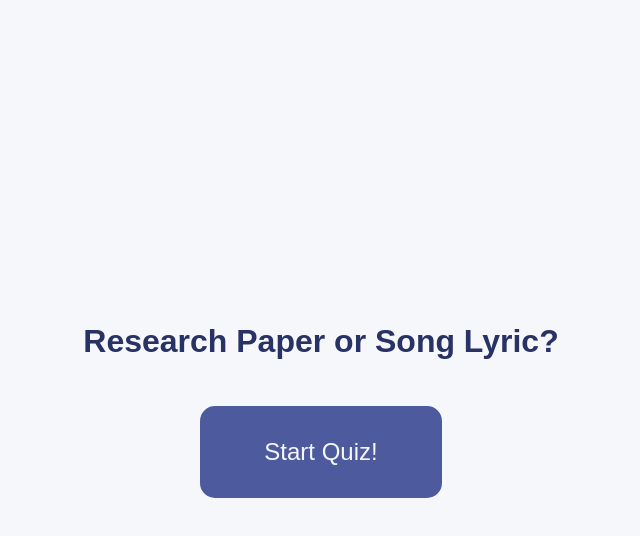
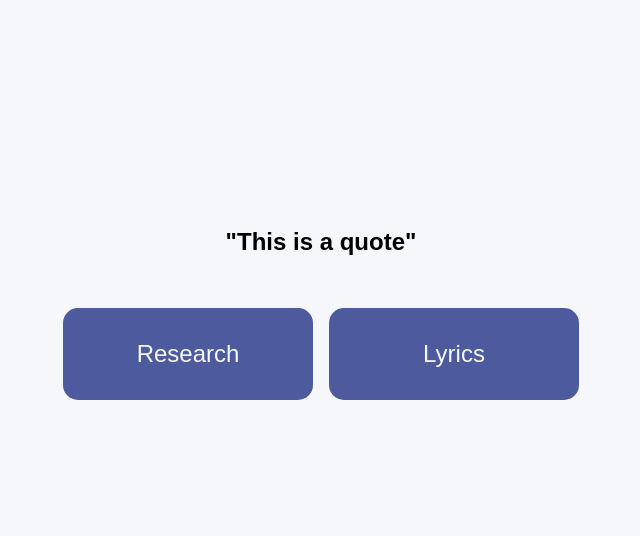
Before and after one commit to Sullivown/research-or-song-lyric, a React (Create React App) app: page / in a window 1280 px wide. Both pictures are taken after a click on the button "Start Quiz!". Shown: the top 536 px of the page, without its empty margins (319-959 px from the left). Built offline with nearby package versions, Linux system fonts and the light colour scheme.

Commit message:
add question styling and answer button logic

```diff
--- a/src/App.js
+++ b/src/App.js
@@ -1,13 +1,43 @@
 import React, { useState } from 'react';
 import StartPage from './pages/StartPage';
+import QuizPage from './pages/QuizPage';
+import questionData from './data/questions.json';
 
 function App() {
 	const [score, setScore] = useState(0);
-	const [questions, setQuestions] = useState([]);
+	const [questions, setQuestions] = useState(questionData);
 	const [currentPage, setCurrentPage] = useState('start');
-	const [currentQuestion, setCurrentQuestion] = useState(1);
+	const [currentQuestion, setCurrentQuestion] = useState(0);
 
-	return <StartPage />;
+	function handleStartClick() {
+		setCurrentPage('quiz');
+	}
+
+	function handleAnswerClick(id, answer) {
+		setQuestions((prevQuestions) =>
+			prevQuestions.map((question) => {
+				return question.id === id
+					? { ...question, answered: answer }
+					: question;
+			})
+		);
+	}
+
+	return (
+		<div>
+			{
+				{
+					start: <StartPage handleStartClick={handleStartClick} />,
+					quiz: (
+						<QuizPage
+							question={questions[currentQuestion]}
+							handleAnswerClick={handleAnswerClick}
+						/>
+					),
+				}[currentPage]
+			}
+		</div>
+	);
 }
 
 export default App;
--- a/src/GlobalStyles.js
+++ b/src/GlobalStyles.js
@@ -20,6 +20,7 @@ const GlobalStyles = createGlobalStyle`
 		flex-direction: column;
 		align-items: center;
 		justify-content: center;
+		padding: 15px;
 	}
 
 `;
--- /dev/null
+++ b/src/components/Answer.js
@@ -0,0 +1,27 @@
+import React from 'react';
+import PropTypes from 'prop-types';
+import styled from 'styled-components';
+
+const AnswerDiv = styled.div`
+	display: flex;
+	flex-direction: column;
+	gap: 1rem;
+	min-height: 10rem;
+	background-color: red;
+	visibility: ${(props) => (props.answered ? 'visible' : 'hidden')};
+`;
+
+function Answer(props) {
+	return (
+		<AnswerDiv answered={props.question.answered}>
+			<div>{props.question.answer}!</div>
+			<div> {props.question.source}</div>
+		</AnswerDiv>
+	);
+}
+
+Answer.propTypes = {
+	question: PropTypes.object,
+};
+
+export default Answer;
--- /dev/null
+++ b/src/components/Question.js
@@ -0,0 +1,61 @@
+import React from 'react';
+import PropTypes from 'prop-types';
+import styled from 'styled-components';
+
+import Button from '../elements/Button';
+import Answer from './Answer';
+
+const QuestionDiv = styled.div`
+	display: flex;
+	flex-direction: column;
+	text-align: center;
+	gap: 2rem;
+`;
+
+const OptionsDiv = styled.div`
+	display: flex;
+	flex-wrap: wrap;
+	align-items: center;
+	justify-content: center;
+	gap: 1rem;
+	text-align: center;
+`;
+
+function Question(props) {
+	return (
+		<QuestionDiv>
+			<h2>"{props.question.quote}"</h2>
+			<OptionsDiv>
+				<Button
+					data-answer='research'
+					onClick={(e) =>
+						props.handleAnswerClick(
+							props.question.id,
+							e.target.dataset.answer
+						)
+					}
+				>
+					Research
+				</Button>
+				<Button
+					data-answer='lyric'
+					onClick={(e) =>
+						props.handleAnswerClick(
+							props.question.id,
+							e.target.dataset.answer
+						)
+					}
+				>
+					Lyrics
+				</Button>
+			</OptionsDiv>
+			<Answer question={props.question} />
+		</QuestionDiv>
+	);
+}
+
+Question.propTypes = {
+	question: PropTypes.object,
+};
+
+export default Question;
--- a/src/data/questions.json
+++ b/src/data/questions.json
@@ -3,18 +3,21 @@
 		"id": 0,
 		"quote": "This is a quote",
 		"answer": "research",
-		"source": "http://www.google.com"
+		"source": "http://www.google.com",
+		"answered": null
 	},
 	{
 		"id": 1,
 		"quote": "This is a quote 1",
 		"answer": "lyric",
-		"source": "http://www.google.com"
+		"source": "http://www.google.com",
+		"answered": null
 	},
 	{
 		"id": 2,
 		"quote": "This is a quote 2",
 		"answer": "research",
-		"source": "http://www.google.com"
+		"source": "http://www.google.com",
+		"answered": null
 	}
 ]
--- a/src/elements/Button.js
+++ b/src/elements/Button.js
@@ -8,9 +8,11 @@ const Button = styled.button`
 	padding: 2rem 4rem;
 	border-radius: 15px;
 	font-size: 1.5rem;
+	min-width: 250px;
 
 	&:hover {
 		cursor: pointer;
+		opacity: 0.9;
 	}
 
 	&:active {
--- /dev/null
+++ b/src/pages/QuizPage.js
@@ -0,0 +1,15 @@
+import React from 'react';
+import Question from '../components/Question';
+
+function QuizPage(props) {
+	return (
+		<div>
+			<Question
+				question={props.question}
+				handleAnswerClick={props.handleAnswerClick}
+			/>
+		</div>
+	);
+}
+
+export default QuizPage;
--- a/src/pages/StartPage.js
+++ b/src/pages/StartPage.js
@@ -13,11 +13,11 @@ const StyledStartPage = styled.div`
 	text-align: center;
 `;
 
-function StartPage() {
+function StartPage(props) {
 	return (
 		<StyledStartPage>
 			<H1>Research Paper or Song Lyric?</H1>
-			<Button>Start Quiz!</Button>
+			<Button onClick={props.handleStartClick}>Start Quiz!</Button>
 		</StyledStartPage>
 	);
 }
```
